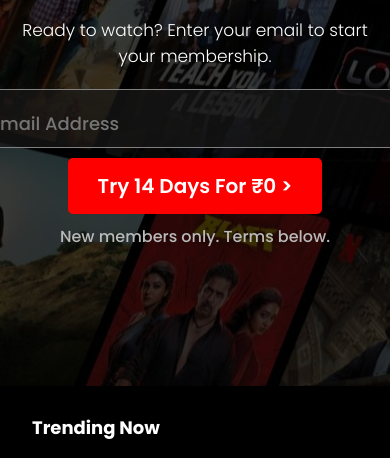
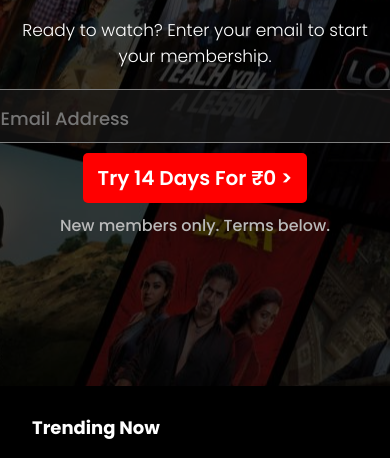
Before and after one commit to KarenaRavi47/NETFLIX-CLONE, a plain HTML site: page index.html in a window 390 px wide. Shown: the part 314-772 px from the top of the page. Drawn offline with Linux system fonts and the light colour scheme; some icons are missing.

Commit message:
Add files via upload

```diff
--- a/style.css
+++ b/style.css
@@ -606,12 +606,12 @@ h2 {
 
     .red-sus {
         font-size: 20px;
-        padding: 13px 30px;
+        padding: 10px 15px;
     }
 
     .email-box input {
         font-size: 18px;
-        padding: 20px 70px 10px 10px;
+        padding: 15px 50px 10px 10px;
     }
 
     .main-container {
```
